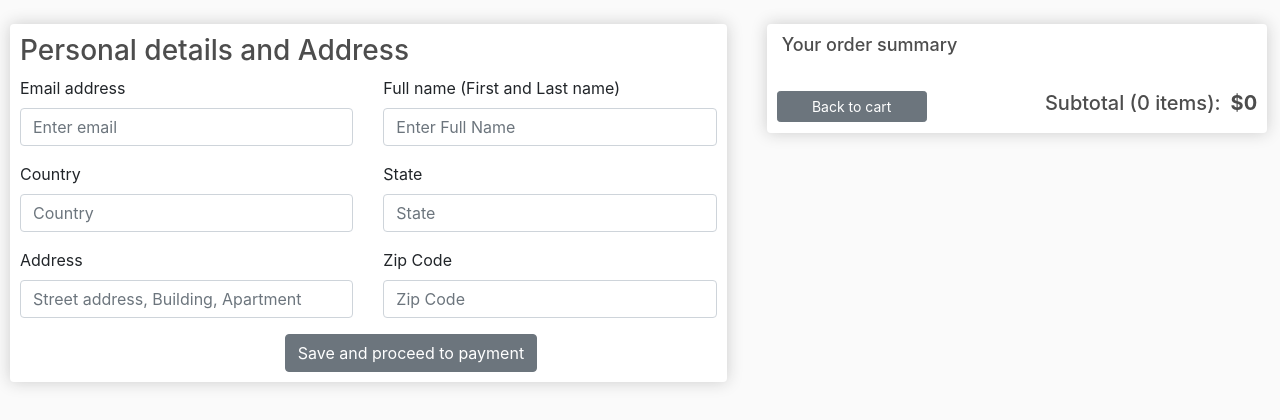
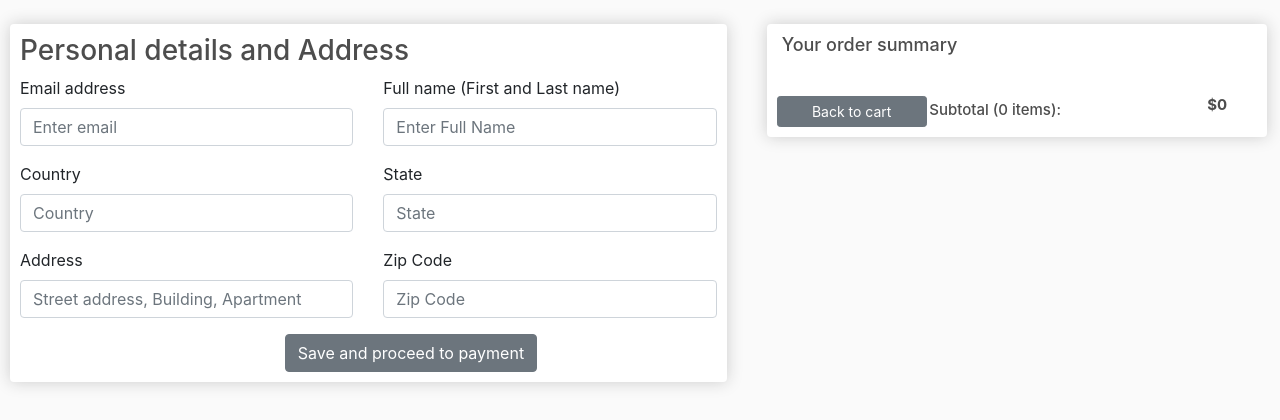
Before and after one commit to Mofe1015/Ecom-website-repo, a Django app: page /checkout/ in a window 1280 px wide. Shown: the part 56-476 px from the top of the page. Run offline with Django 4.2, Linux system fonts and the light colour scheme; some libraries are stand-ins or nearby versions.

Commit message:
minor edits in order summary

```diff
--- a/static/css/main.css
+++ b/static/css/main.css
@@ -24,6 +24,17 @@ h1,h2,h3,h4,h5,h6{
     font-size: 20px;
     font-weight: 470;
     margin-right: 10px;
+}
+.prc-fnt-sum{
+    font-size: 15px;
+    margin-right: 30px;
+}
+.prc-fnt1-sum{
+    font-size: 15px;
+    font-weight: 500;
+    margin-right: 10px;
+    margin-left: 25px;
+    margin-top: 5px;
 }
 
 .order-summary-txt{
@@ -98,7 +109,7 @@ h1,h2,h3,h4,h5,h6{
 	margin-bottom:40px;
 }
 .ttl-cont-sum{
-    margin-top: 15px !important;
+    margin-top: 20px !important;
 }
 .product{
 	border-radius: 0 0 4px 4px !important;
--- a/store/templates/store/checkout.html
+++ b/store/templates/store/checkout.html
@@ -95,14 +95,16 @@
                    </div>
                {%endfor%}
                <div class="row ttl-cont-sum">
-                    <div class="col-lg-6 ">
+                    <div class="col-lg-3 ">
                         <a class="btn btn-secondary btn-sm chk-out-2" href="{% url 'cart' %}">Back to cart</a>
-
                     </div>
 
                     <div class="col-lg-6">
-                        <h3 style="display: inline-block; float: right " class="prc-fnt"><strong> ${{order.CartTtl}}</strong></h3>
-                        <h3 style="display: inline-block; float: right " class="prc-fnt1" >Subtotal ({{order.CartItmTtl}} items):</h3>
+                        <h3 style="display: inline-block; float: left " class="prc-fnt1-sum" >Subtotal ({{order.CartItmTtl}} items):</h3>
+                    </div>
+
+                   <div class="col-lg-3">
+                        <h3 style="display: inline-block; float: right " class="prc-fnt-sum"><strong> ${{order.CartTtl}}</strong></h3>
                     </div>
 
                 </div>
```
Also changed, not shown: db.sqlite3.
